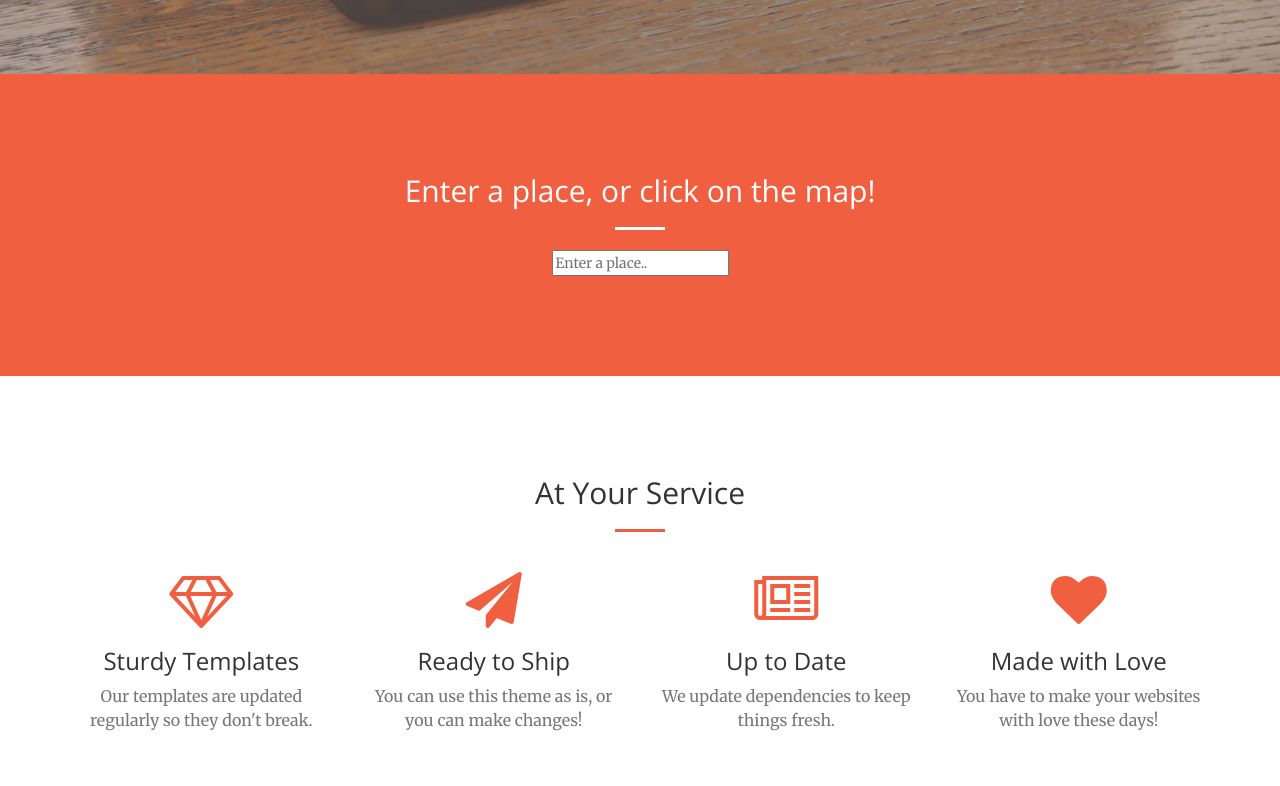
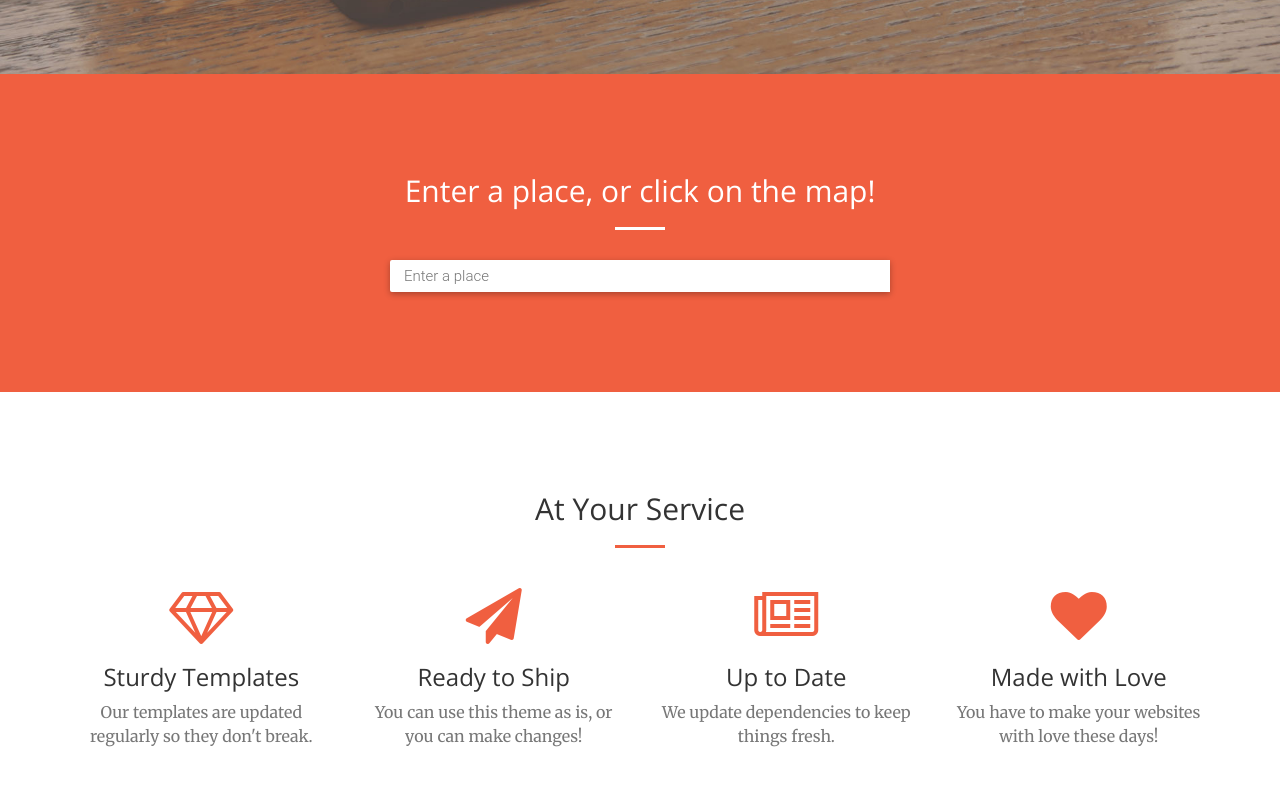
Before and after one commit to samsundar989-zz/Join-Me, a website: page index.html in a window 1280 px wide. Shown: the part 726-1512 px from the top of the page. Drawn offline with nearby package versions, Linux system fonts and the light colour scheme.

Commit message:
search bar

```diff
--- a/css/index.css
+++ b/css/index.css
@@ -7,3 +7,32 @@ html, body {
 #map {
     height: 50%;
 }
+.controls {
+        margin-top: 10px;
+        border: 1px solid transparent;
+        border-radius: 2px 0 0 2px;
+        box-sizing: border-box;
+        -moz-box-sizing: border-box;
+        height: 32px;
+        outline: none;
+        box-shadow: 0 2px 6px rgba(0, 0, 0, 0.3);
+      }
+
+      #pac-input {
+        background-color: #fff;
+        font-family: Roboto;
+        font-size: 15px;
+        font-weight: 300;
+        font-color:#000000;
+        padding: 0 11px 0 13px;
+        text-overflow: ellipsis;
+        width: 500px;
+      }
+
+      #pac-input:focus {
+        border-color: #4d90fe;
+      }
+
+      .pac-container {
+        font-family: Roboto;
+      }
--- a/index.html
+++ b/index.html
@@ -21,9 +21,10 @@
 
     <!-- Plugin CSS -->
     <link href="vendor/magnific-popup/magnific-popup.css" rel="stylesheet">
+    <link href="css/index.css" rel="stylesheet">
 
     <!-- Theme CSS -->
-    <link href="css/creative.min.css" rel="stylesheet">
+    <link href="css/creative.css" rel="stylesheet">
 
     <!-- HTML5 Shim and Respond.js IE8 support of HTML5 elements and media queries -->
     <!-- WARNING: Respond.js doesn't work if you view the page via file:// -->
@@ -81,7 +82,9 @@
                     <h2 class="section-heading">Enter a place, or click on the map!</h2>
                     <hr class="light">
                     <p class="text-faded"></p>
-                    <input type="text" name="search" placeholder="Enter a place..">
+                    <div id="search-bar">
+                    <input id="pac-input" class="controls" type="text" placeholder="Enter a place">
+                    </div>
                 </div>
             </div>
         </div>
```
